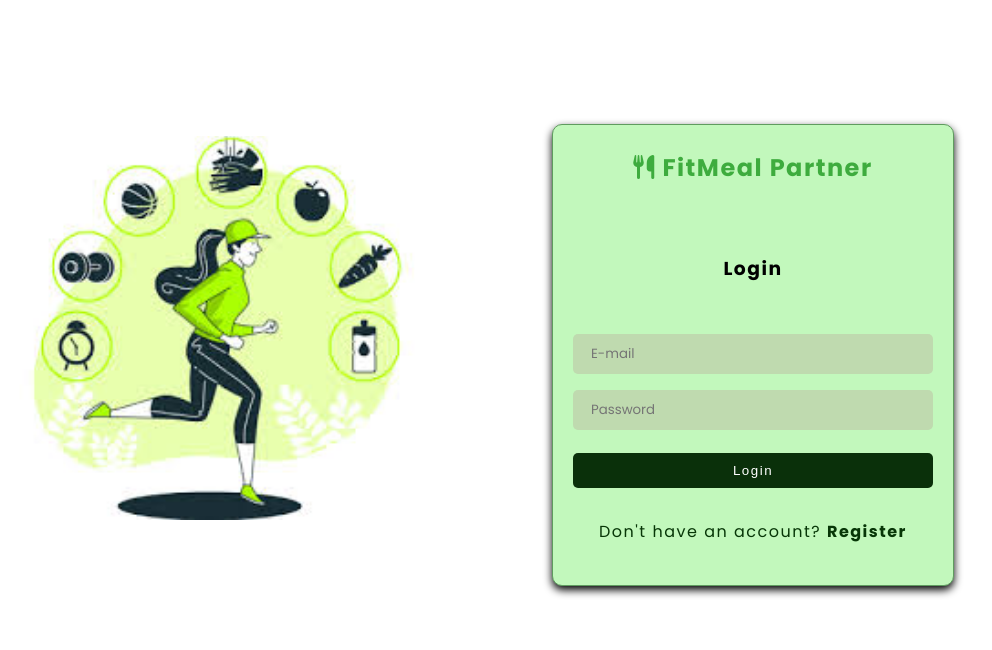
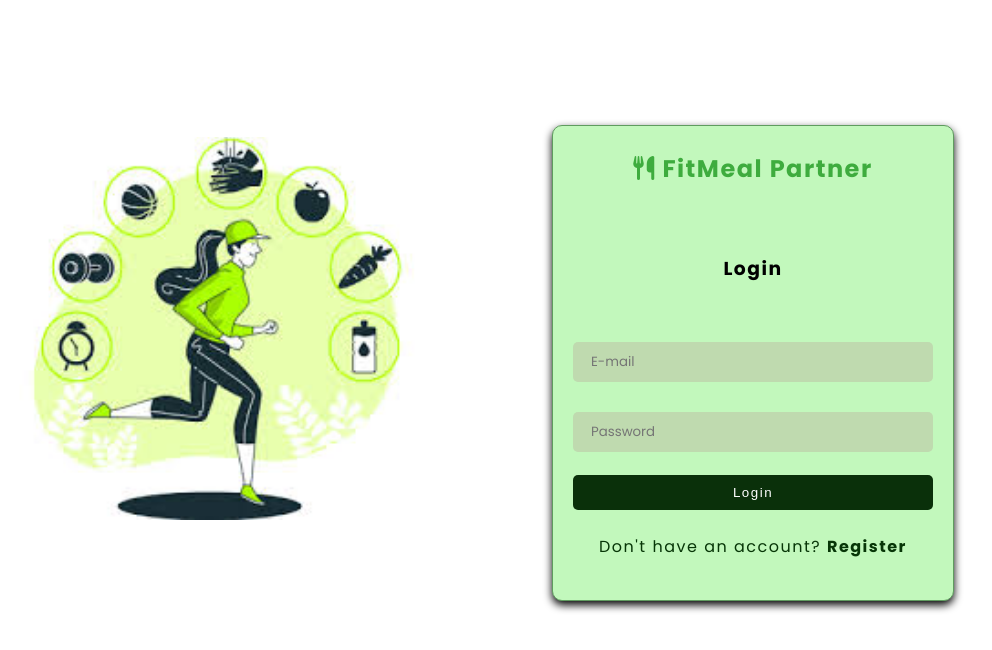
Before and after one commit to shanmugapriyar0/Fitness_Meal_Planner_Pro, a plain HTML site: page index.html in a window 1280 px wide. Shown: the whole page, without its empty margins (103-1095 px from the left). Drawn offline with Linux system fonts and the light colour scheme.

```diff
--- a/style.css
+++ b/style.css
@@ -76,7 +76,7 @@
     border-color: rgb(95, 156, 95);
 }
 
-#loginInput{
+#loginInput1,#loginInput2{
     margin: 15px 0;
 }
 
```
